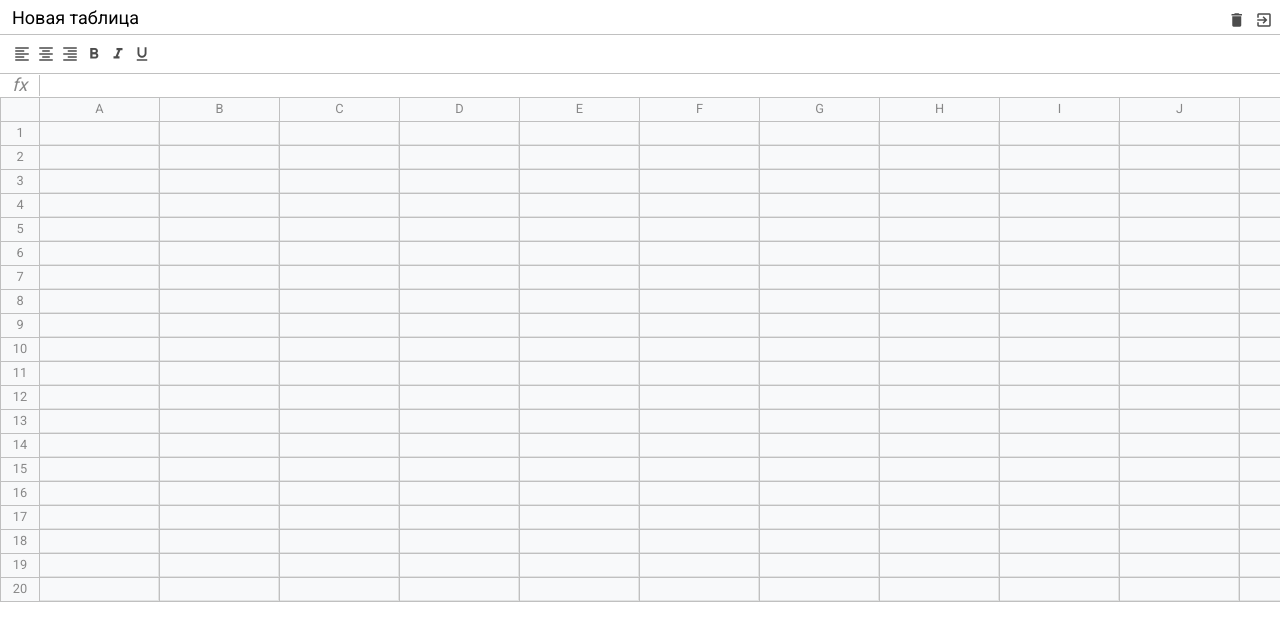
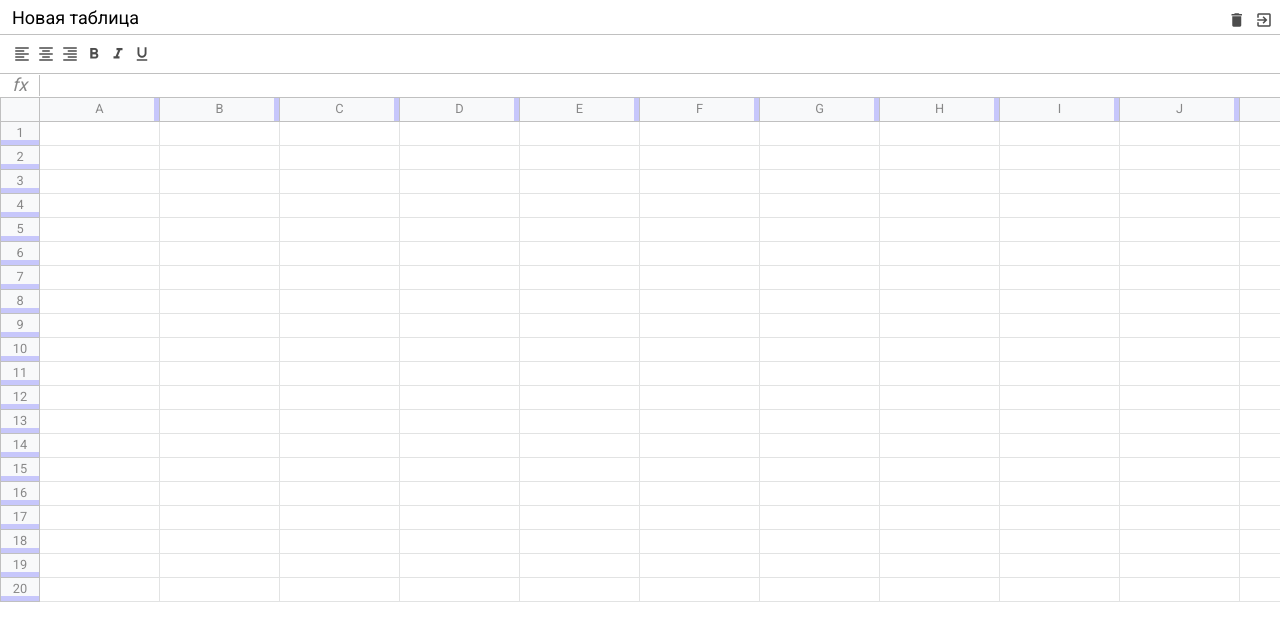
Before and after one commit to Glaka/popcorn, a website built with webpack: page src/index.html in a window 1280 px wide. Built offline with nearby package versions, Linux system fonts and the light colour scheme.

Commit message:
before ts

```diff
--- a/package.json
+++ b/package.json
@@ -42,6 +42,8 @@
     "mini-css-extract-plugin": "^0.9.0",
     "node-sass": "^4.13.1",
     "sass-loader": "^8.0.2",
+    "ts-loader": "^7.0.5",
+    "typescript": "^3.9.5",
     "webpack": "^4.41.6",
     "webpack-cli": "^3.3.11",
     "webpack-dev-server": "^3.10.3"
--- a/src/components/table/Table.js
+++ b/src/components/table/Table.js
@@ -1,10 +1,33 @@
 import { ExcelComponent } from '@core/ExcelComponent';
 import { createTable } from '@/components/table/tableTemplate';
+import { $ } from '@core/dom';
 
 export class Table extends ExcelComponent {
     static className = 'excel__table';
 
+    constructor($root) {
+        super($root, {
+            listeners: ['mousedown', 'mousemove', 'mouseup'],
+        });
+    }
     toHTML() {
         return createTable(20);
     }
+
+    onMousedown(e) {
+        const $resizer = $(e.target);
+        const $parent = $resizer.$el.parentNode;
+
+        console.log($parent);
+        console.log($resizer.dataset);
+        console.log($resizer.getBoundingClientRect());
+
+        document.onmousemove = (e) => {};
+    }
+    onMousemove(e) {
+        // console.log(e);
+    }
+    onMouseup(e) {
+        // console.log(e);
+    }
 }
--- a/src/components/table/tableTemplate.js
+++ b/src/components/table/tableTemplate.js
@@ -11,13 +11,19 @@ const createColumn = (text) => {
     return `
     <div class="column">
     ${text}
+    <div class="col-resize" data-resize="col"></div>
     </div>
     `;
 };
 const createRow = (data, index = '') => {
+    console.log();
     return `
     <div class="row">
-        <div class="row-info">${index}</div>
+        <div class="row-info">
+        ${index}
+
+        ${index > 0 ? '<div class="row-resize" data-resize="row"></div>' : ''}
+        </div>
         <div class="row-data">${data}</div>
     </div>`;
 };
@@ -39,7 +45,7 @@ export const createTable = (rowsCount = 10) => {
         const cols = new Array(colsCount)
             .fill('')
             .map(createCell)
-            .map(createColumn)
+            // .map(createColumn)
             .join('');
         rows.push(createRow(cols, i + 1));
     }
@@ -48,7 +54,6 @@ export const createTable = (rowsCount = 10) => {
         Array.isArray(rows) && rows.length > 0
             ? rows.join('')
             : '<h1>no row elements</h1>';
-    console.log(toRender);
     return toRender;
 };
 
--- a/src/scss/table.scss
+++ b/src/scss/table.scss
@@ -1,5 +1,7 @@
-@import "variables";
-@import "mixins";
+@import 'variables';
+@import 'mixins';
+
+$col: rgba(blue, 0.2);
 
 .excel__table {
     position: absolute;
@@ -25,6 +27,18 @@
         border: 1px solid $border-color;
         background: #f8f9fa;
         border-top: none;
+        position: relative;
+
+        .row-resize {
+            cursor: pointer;
+            position: absolute;
+            bottom: 0;
+            right: 0;
+            width: 100%;
+            height: 5px;
+            background-color: $col;
+            // opacity: 0;
+        }
     }
 
     .row-data {
@@ -42,6 +56,23 @@
         border-top: 0;
         border-left: 0;
         height: 100%;
+        position: relative;
+        &:hover {
+            .col-resize {
+                opacity: 1;
+            }
+        }
+
+        .col-resize {
+            cursor: pointer;
+            position: absolute;
+            top: 0;
+            right: 0;
+            width: 5px;
+            height: 100%;
+            background-color: $col;
+            // opacity: 0;
+        }
     }
 
     .cell {
@@ -56,12 +87,10 @@
         white-space: nowrap;
         outline: none;
 
-
         &.selected {
             border: none;
             outline: 2px solid #3c74ff;
             z-index: 2;
         }
     }
-
 }
```
Also changed, not shown: tsconfig.json (added, +10 -0 lines), 1 other file. Lines whose indentation alone changed are shown as unchanged.
